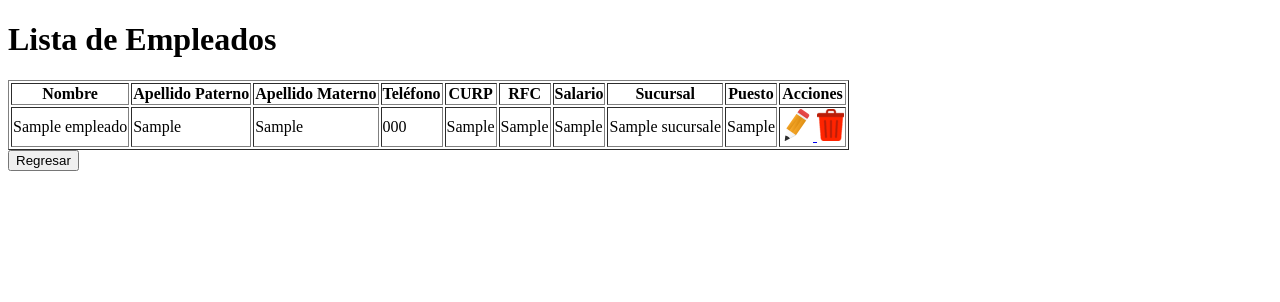
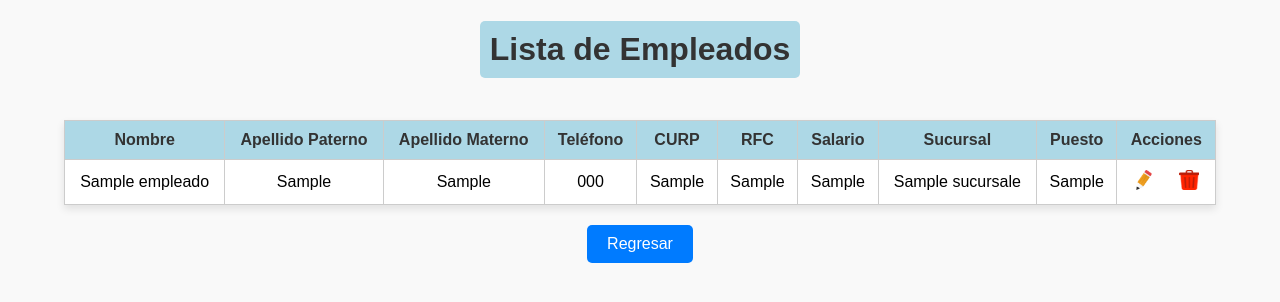
Before and after one commit to Katia-Alcocer/Proyecto-Final_Desarrollo_Software, a PHP site: page /Listaempleados.php in a window 1280 px wide. Shown: the top 302 px of the page. Run offline with PHP 8.4, Linux system fonts and the light colour scheme; tables that the repository leaves empty or names only in its code hold one stand-in row (values such as "Sample post").

Commit message:
Diseño de las Listas de cosas y Mensaje de confirmacion de Eliminacion

```diff
--- a/src/ListaProvedores.php
+++ b/src/ListaProvedores.php
@@ -68,6 +68,7 @@ $proveedores = obtenerProvedor($pdo);
     <meta name="viewport" content="width=device-width, initial-scale=1.0">
     <title>Lista de Proveedores</title>
     <link rel="icon" type="image/x-icon" href="imagenes/Logo1.jpg">
+    <link rel="stylesheet" type="text/css" href="styleListas.css">
 </head>
 <body>
 
@@ -90,12 +91,14 @@ $proveedores = obtenerProvedor($pdo);
             echo "<td>" . htmlspecialchars($proveedor['Telefono']) . "</td>";
             echo "<td>" . htmlspecialchars($proveedor['Direccion']) . "</td>";
             echo "<td>
+             <span>
                 <a href='editar_Provedor.php?id=" . $proveedor['idProveedor'] . "'>
                     <img src='imagenes/Editar.png' alt='Editar'>
                 </a>
-                <a href='eliminar_Provedor.php?id=" . $proveedor['idProveedor'] . "'>
+               <a href='eliminar_Provedor.php?id=" . $proveedor['idProveedor'] . "' onclick=\"return confirm('¿Estás seguro de que deseas eliminar este proveedor?');\">
                     <img src='imagenes/Eliminar.png' alt='Eliminar'>
                 </a>
+                 </span>
             </td>";
             echo "</tr>";
         }
--- a/src/ListaSucursales.php
+++ b/src/ListaSucursales.php
@@ -85,6 +85,7 @@ $sucursales = obtenerSucursales($pdo);
     <meta name="viewport" content="width=device-width, initial-scale=1.0">
     <title>Lista de Sucursales</title>
     <link rel="icon" type="image/x-icon" href="imagenes/Logo1.jpg">
+    <link rel="stylesheet" type="text/css" href="styleListas.css">
 </head>
 <body>
 
@@ -111,12 +112,15 @@ $sucursales = obtenerSucursales($pdo);
             echo "<td>" . htmlspecialchars($sucursal['Usuario']) . "</td>";
             echo "<td>" . htmlspecialchars($sucursal['Clave']) . "</td>";
             echo "<td>
+
+            <span>
                 <a href='editar_Sucursal.php?id=" . $sucursal['idSucursal'] . "'>
                     <img src='imagenes/Editar.png' alt='Editar'>
                 </a>
-                <a href='eliminar_Sucursal.php?id=" . $sucursal['idSucursal'] . "'>
+                <a href='eliminar_Sucursal.php?id=" . $sucursal['idSucursal']. "' onclick=\"return confirm('¿Estás seguro de que deseas eliminar esta sucursal?');\">
                     <img src='imagenes/Eliminar.png' alt='Eliminar'>
                 </a>
+                </span>
             </td>";
             echo "</tr>";
         }
--- a/src/Listaempleados.php
+++ b/src/Listaempleados.php
@@ -82,6 +82,7 @@ $empleados = obtenerEmpleados($pdo);
     <meta name="viewport" content="width=device-width, initial-scale=1.0">
     <title>Lista de Empleados</title>
     <link rel="icon" type="image/x-icon" href="imagenes/Logo1.jpg">
+    <link rel="stylesheet" type="text/css" href="styleListas.css">
     <style>
         /* El estilo permanece igual */
     </style>
@@ -120,12 +121,13 @@ $empleados = obtenerEmpleados($pdo);
             echo "<td>" . htmlspecialchars($empleado['Sucursal']) . "</td>";
             echo "<td>" . htmlspecialchars($empleado['Puesto']) . "</td>";
             echo "<td>
+             <span>
                     <a href='editar_empleado.php?id=" . htmlspecialchars($empleado['idEmpleado']) . "'>
                         <img src='imagenes/Editar.png' alt='Editar'>
+                    </a><a href='eliminar_empleado.php?id=" . htmlspecialchars($empleado['idEmpleado']) . "' onclick=\"return confirm('¿Estás seguro de que deseas eliminar este empleado?');\">
+                    <img src='imagenes/Eliminar.png' alt='Eliminar'>
                     </a>
-                    <a href='eliminar_empleado.php?id=" . htmlspecialchars($empleado['idEmpleado']) . "'>
-                        <img src='imagenes/Eliminar.png' alt='Eliminar'>
-                    </a>
+                     </span>
                   </td>";
             echo "</tr>";
         }
--- /dev/null
+++ b/src/styleListas.css
@@ -0,0 +1,80 @@
+
+    /* Centrar el título de la página */
+    h1 {
+        text-align: center;
+        background-color: #add8e6; /* Azul claro */
+        padding: 10px;
+        border-radius: 5px;
+        font-family: Arial, sans-serif;
+        color: #333;
+    }
+
+    /* Estilo general del body */
+    body {
+        font-family: Arial, sans-serif;
+        background-color: #f9f9f9; /* Fondo claro */
+        margin: 0;
+        padding: 0;
+        display: flex;
+        flex-direction: column;
+        align-items: center;
+    }
+
+    /* Estilo de la tabla */
+    table {
+        border-collapse: collapse;
+        width: 90%;
+        margin: 20px auto;
+        background-color: #fff;
+        box-shadow: 0 4px 8px rgba(0, 0, 0, 0.1);
+        text-align: center;
+    }
+
+    /* Estilo de las celdas */
+    th, td {
+        border: 1px solid #ccc;
+        padding: 10px;
+    }
+
+    /* Estilo para los encabezados de la tabla */
+    th {
+        background-color: #add8e6; /* Azul claro */
+        color: #333;
+        font-weight: bold;
+    }
+
+    /* Alternar colores en las filas */
+    tr:nth-child(even) {
+        background-color: #f2f2f2;
+    }
+
+    /* Estilo para los botones de acción */
+    a img {
+        width: 20px;
+        height: 20px;
+    }
+
+    /* Estilo del botón de regresar */
+    button {
+        background-color: #007bff;
+        color: white;
+        padding: 10px 20px;
+        border: none;
+        border-radius: 5px;
+        cursor: pointer;
+        font-size: 16px;
+    }
+
+    button:hover {
+        background-color: #0056b3;
+    }
+
+    span {
+        display: inline-flex;
+        gap: 25px; /* Espacio entre los botones */
+    }
+
+
+   /* a img {
+        float: left;
+        margin-right: 40px;} /* Espacio entre botones */
```
Also changed, not shown: src/ListaMedicamento.php (+6 -2 lines), src/eliminar_medicamento.php (added, +36 -0 lines), src/editar_medicamento.php (added).
